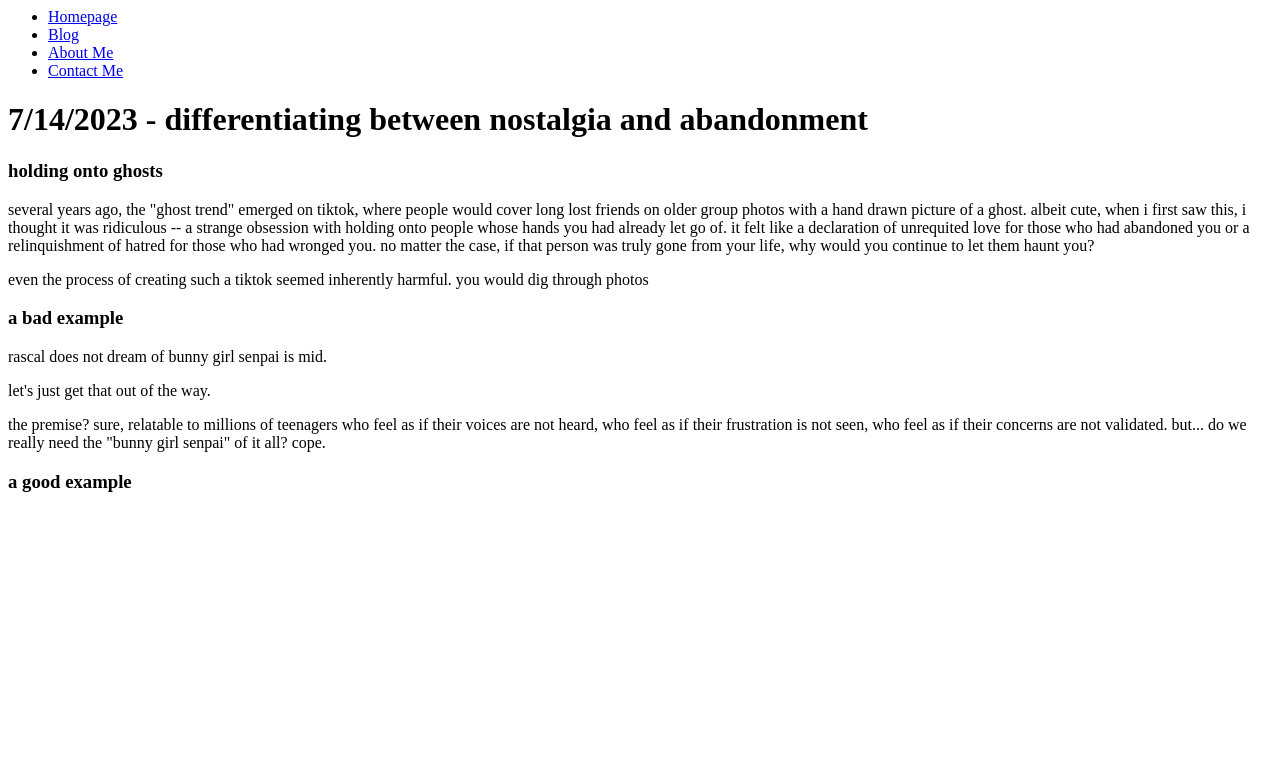
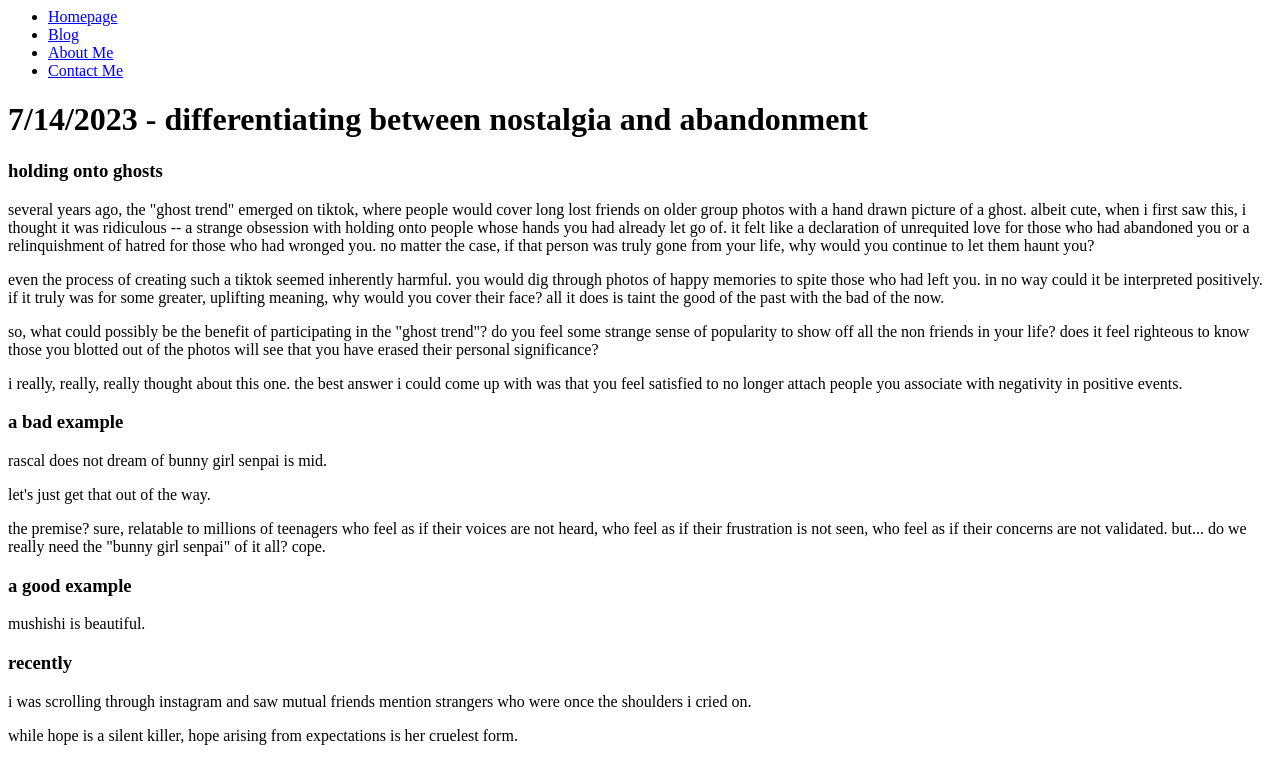
Before and after one commit to jennikimfer/jennikimfer.github.io, a plain HTML site: page html/blog.html in a window 1280 px wide. Drawn offline with Linux system fonts and the light colour scheme.

Commit message:
7/14/2023 i have to finish my work

```diff
--- a/html/blog.html
+++ b/html/blog.html
@@ -20,8 +20,20 @@
             from your life, why would you continue to let them haunt you?
         </p>
         <p>
-            even the process of creating such a tiktok seemed inherently harmful. you would dig through photos
+            even the process of creating such a tiktok seemed inherently harmful. you would dig through photos of happy memories to spite
+            those who had left you. in no way could it be interpreted positively. if it truly was for some greater, uplifting
+            meaning, why would you cover their face? all it does is taint the good of the past with the bad of the now.
         </p>
+        <p>
+            so, what could possibly be the benefit of participating in the "ghost trend"? do you feel some strange sense of popularity to
+            show off all the non friends in your life? does it feel righteous to know those you blotted out of the photos will see that
+            you have erased their personal significance?
+        </p>
+        <p>
+            i really, really, really thought about this one. the best answer i could come up with was that you feel satisfied to no longer
+            attach people you associate with negativity in positive events.
+        </p>
+
         <h3> a bad example </h3>
         <p>
             rascal does not dream of bunny girl senpai is mid.
@@ -34,9 +46,18 @@
             frustration is not seen, who feel as if their concerns are not validated. but... do we really need the "bunny girl senpai" of
             it all? cope.
         </p>
+
+        <h3> a good example </h3>
         <p>
+            mushishi is beautiful.
+        </p>
 
+        <h3> recently </h3>
+        <p>
+            i was scrolling through instagram and saw mutual friends mention strangers who were once the shoulders i cried on.
         </p>
-        <h3> a good example </h3>
+        <p>
+            while hope is a silent killer, hope arising from expectations is her cruelest form.
+        </p>
     </div>
 </html>
```
